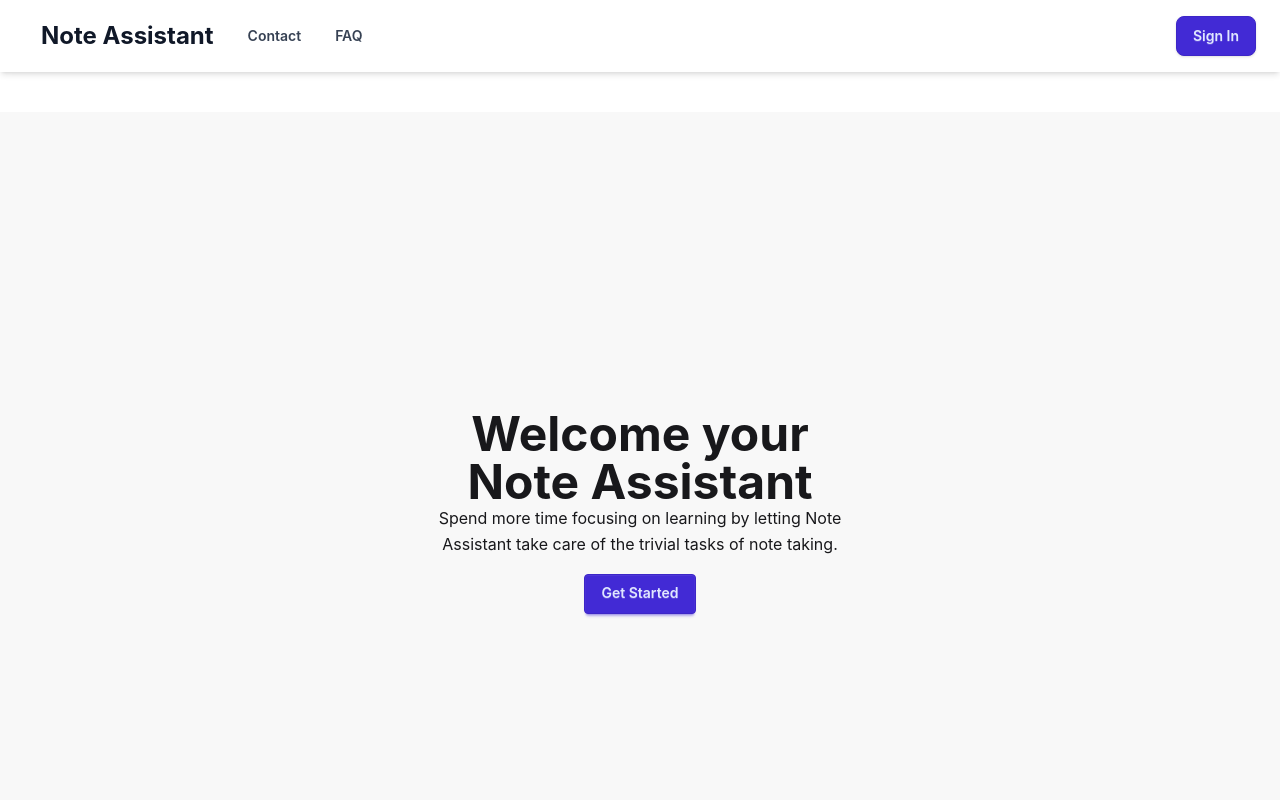
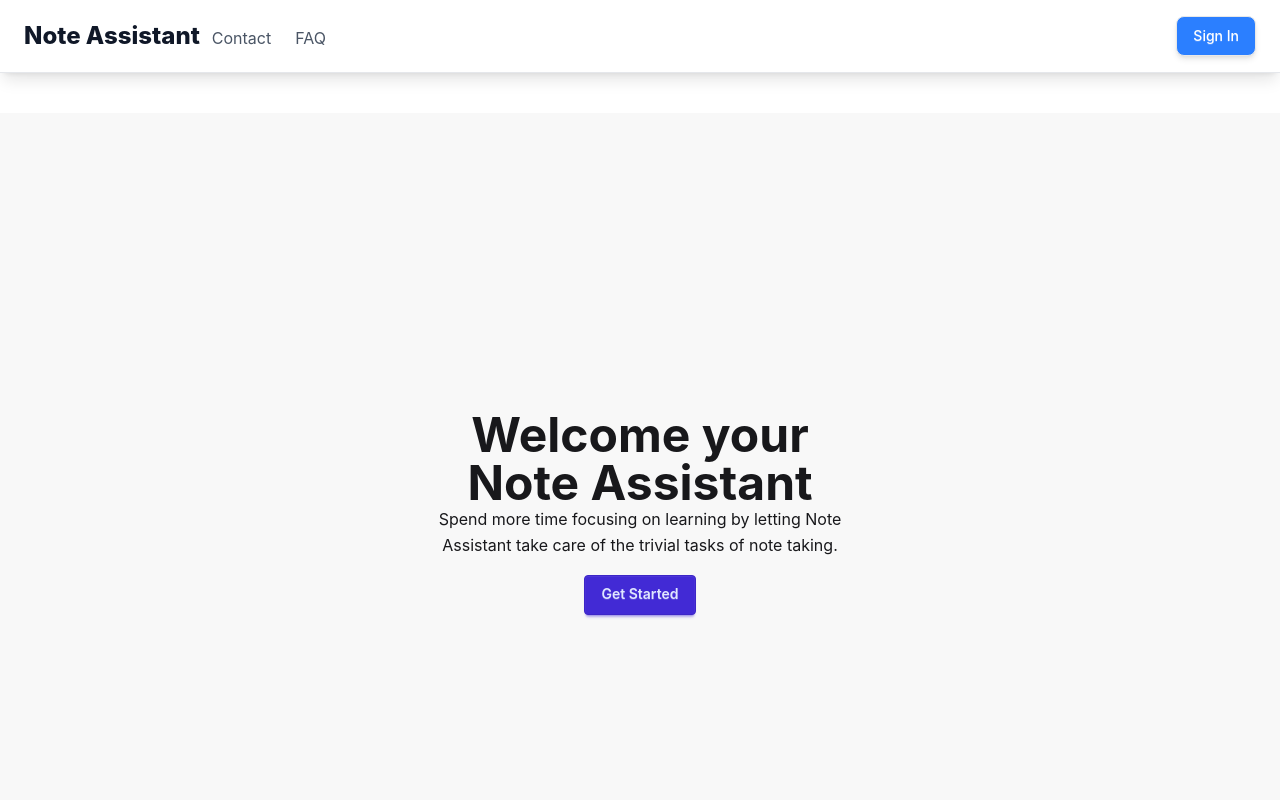
Before and after one commit to wnbui/note-assistant, a Next.js app: page / in a window 1280 px wide. Shown: the top 800 px of the page. Built offline with nearby package versions, Linux system fonts and the light colour scheme; no server answers.

Commit message:
Small cosmetic updates to NavBar.tsx

```diff
--- a/app/components/NavBar.tsx
+++ b/app/components/NavBar.tsx
@@ -8,15 +8,15 @@ export default function NavBar() {
     const { data: session } = useSession();
 
     return (
-        <div className="navbar bg-base-100 shadow-md px-6 py-4 sticky top-0 z-50">
+        <div className="navbar bg-white/30 backdrop-blur-lg shadow-lg border-b border-gray-200 px-6 py-4 sticky top-0 z-50">
             <div className="flex-1">
-                <Link href="/" className="btn btn-ghost text-2xl font-bold text-gray-900">
+                <Link href="/" className="text-2xl font-extrabold text-gray-900 hover:text-primary transition duration-300">
                     Note Assistant
                 </Link>
-                <Link href="/contact" className="btn btn-ghost text-gray-700">
+                <Link href="/contact" className="text-gray-600 hover:text-gray-900 transition duration-300 px-3 py-2 rounded-lg hover:bg-gray-100">
                     Contact
                 </Link>
-                <Link href="/faq" className="btn btn-ghost text-gray-700">
+                <Link href="/faq" className="text-gray-600 hover:text-gray-900 transition duration-300 px-3 py-2 rounded-lg hover:bg-gray-100">
                     FAQ
                 </Link>
             </div>
@@ -24,7 +24,7 @@ export default function NavBar() {
                 {session ? (
                     <>
                         <div className="dropdown dropdown-end">
-                            <label tabIndex={0} className="btn btn-ghost btn-circle avatar">
+                            <label tabIndex={0} className="btn btn-ghost btn-circle avatar hover:scale-105 transition duration-300">
                                 <div className="w-10 rounded-full">
                                     <Image
                                         src={session.user?.image || '/images/default-avatar.png'}
@@ -37,7 +37,7 @@ export default function NavBar() {
                             </label>
                             <ul
                                 tabIndex={0}
-                                className="menu menu-sm dropdown-content mt-3 z-[1] p-2 shadow bg-base-100 rounded-box w-52"
+                                className="menu menu-sm dropdown-content mt-3 z-[1] p-2 shadow-lg bg-white rounded-xl border border-gray-200 w-52"
                             >
                                 <li>
                                     <a className="justify-between">
@@ -50,7 +50,10 @@ export default function NavBar() {
                                     </Link>
                                 </li>
                                 <li>
-                                    <button onClick={() => signOut({ callbackUrl: '/' })}>
+                                    <button
+                                        onClick={() => signOut({ callbackUrl: '/' })}
+                                        className="text-red-500 hover:text-red-700 transition duration-300"
+                                    >
                                         Sign Out
                                     </button>
                                 </li>
@@ -59,7 +62,7 @@ export default function NavBar() {
                     </>
                 ) : (
                     <button
-                        className="btn btn-primary bg-primary rounded-lg shadow hover:bg-primary-focus"
+                        className="btn bg-blue-500 text-white font-medium rounded-lg px-4 py-2 shadow-md hover:bg-blue-600 transition duration-300"
                         onClick={() => signIn('cognito')}
                     >
                         Sign In
```
